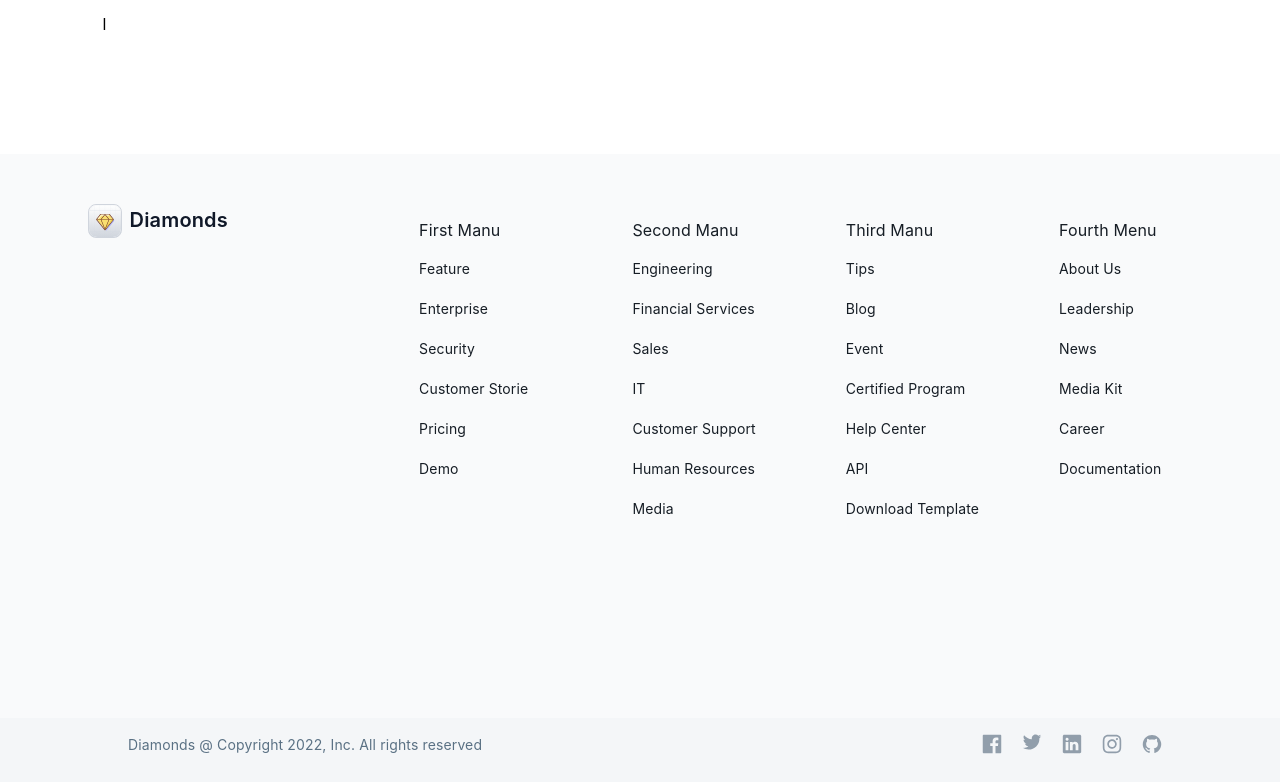
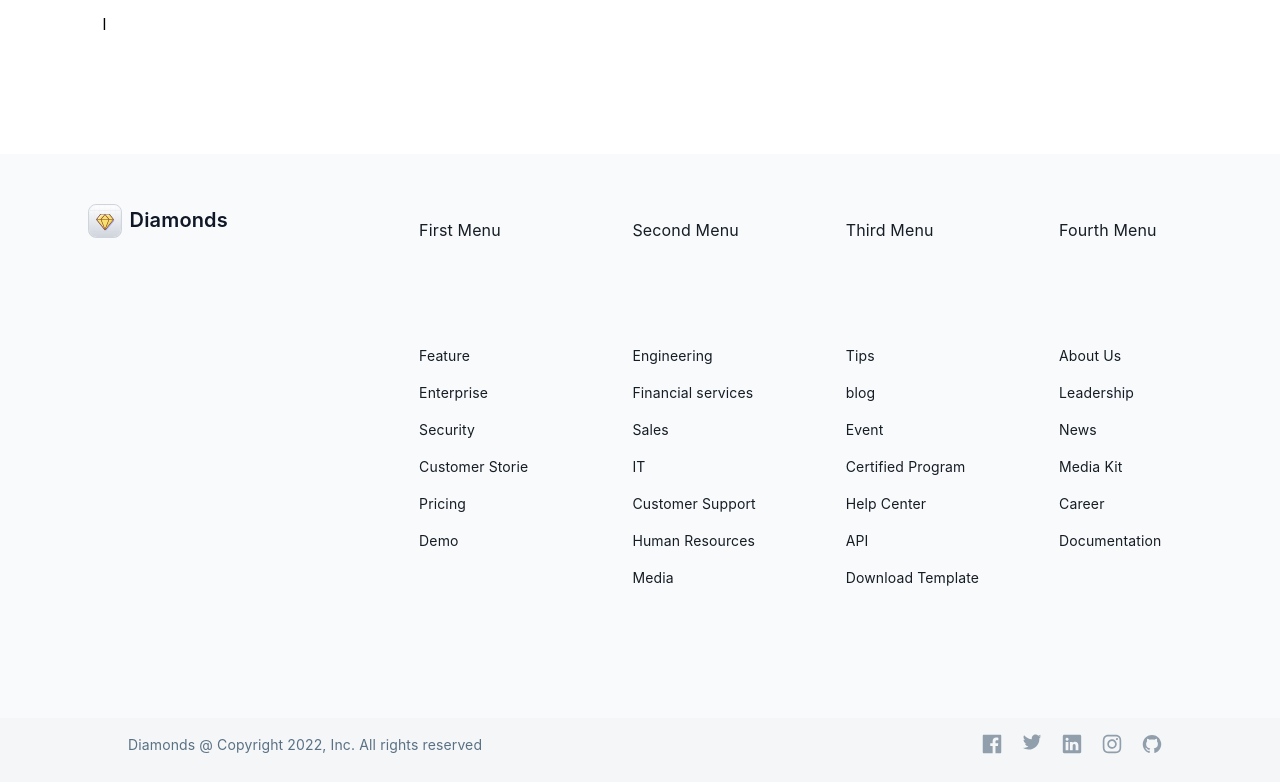
Before and after one commit to binyaalex/diamonds, a React (Create React App) app: page / in a window 1280 px wide. Shown: the part 746-1528 px from the top of the page. Built offline with nearby package versions, Linux system fonts and the light colour scheme.

Commit message:
added map to footer

```diff
--- a/src/components/footer/Footer.js
+++ b/src/components/footer/Footer.js
@@ -12,6 +12,47 @@ import Linkedin from "../../assets/images/linkedin.svg";
 import Instagram from "../../assets/images/instagram.svg";
 import Github from "../../assets/images/github.svg";
 import { ReactComponent as Diamond } from "../../assets/icons/logo.svg";
+
+// data
+
+const labels = ["First Menu", "Second Menu", "Third Menu", "Fourth Menu"];
+const firstMenuData = [
+  "Feature",
+  "Enterprise",
+  "Security",
+  "Customer Storie",
+  "Pricing",
+  "Demo",
+];
+
+const secondMenuData = [
+  "Engineering",
+  "Financial services",
+  "Sales",
+  "IT",
+  "Customer Support",
+  "Human Resources",
+  "Media",
+];
+
+const thirdMenuData = [
+  "Tips",
+  "blog",
+  "Event",
+  "Certified Program",
+  "Help Center",
+  "API",
+  "Download Template",
+];
+
+const fourthMenuData = [
+  "About Us",
+  "Leadership",
+  "News",
+  "Media Kit",
+  "Career",
+  "Documentation",
+];
 
 function Footer() {
   return (
@@ -60,14 +101,8 @@ function Footer() {
               paddingTop: 8,
             }}
           >
-            <Typography>
-              <Box
-                sx={{
-                  display: "grid",
-                  rowGap: 2,
-                  gridTemplateRows: "repeat(7, 1fr)",
-                }}
-              >
+            {/* lables */}
+            {labels.map((labels) => (
               <Typography
                 sx={{
                   fontWeight: 400,
@@ -75,10 +110,23 @@ function Footer() {
                   textDecoration: "none",
                   fontFamily: ["Inter"],
                   fontSize: 16,
+                  height: 0,
                 }}
               >
-                  First Manu
+                {labels}
               </Typography>
+            ))}
+            {/* lables */}
+
+            <Typography>
+              <Box
+                sx={{
+                  display: "grid",
+                  rowGap: 2,
+                  // gridTemplateRows: "repeat(7, 1fr)",
+                }}
+              >
+                {firstMenuData.map((firstMenuData) => (
                   <Typography
                     sx={{
                       fontWeight: 400,
@@ -88,8 +136,21 @@ function Footer() {
                       fontSize: 14,
                     }}
                   >
-                  Feature
+                    {firstMenuData}
                   </Typography>
+                ))}
+              </Box>
+            </Typography>
+
+            <Typography>
+              <Box
+                sx={{
+                  display: "grid",
+                  rowGap: 2,
+                  // gridTemplateRows: "repeat(7, 1fr)",
+                }}
+              >
+                {secondMenuData.map((secondMenuData) => (
                   <Typography
                     sx={{
                       fontWeight: 400,
@@ -99,8 +160,21 @@ function Footer() {
                       fontSize: 14,
                     }}
                   >
-                  Enterprise
+                    {secondMenuData}
                   </Typography>
+                ))}
+              </Box>
+            </Typography>
+
+            <Typography>
+              <Box
+                sx={{
+                  display: "grid",
+                  rowGap: 2,
+                  // gridTemplateRows: "repeat(7, 1fr)",
+                }}
+              >
+                {thirdMenuData.map((thirdMenuData) => (
                   <Typography
                     sx={{
                       fontWeight: 400,
@@ -110,8 +184,21 @@ function Footer() {
                       fontSize: 14,
                     }}
                   >
-                  Security
+                    {thirdMenuData}
                   </Typography>
+                ))}
+              </Box>
+            </Typography>
+
+            <Typography>
+              <Box
+                sx={{
+                  display: "grid",
+                  rowGap: 2,
+                  // gridTemplateRows: "repeat(7, 1fr)",
+                }}
+              >
+                {fourthMenuData.map((fourthMenuData) => (
                   <Typography
                     sx={{
                       fontWeight: 400,
@@ -121,313 +208,9 @@ function Footer() {
                       fontSize: 14,
                     }}
                   >
-                  Customer Storie
+                    {fourthMenuData}
                   </Typography>
-                <Typography
-                  sx={{
-                    fontWeight: 400,
-                    color: "#161D25",
-                    textDecoration: "none",
-                    fontFamily: ["Inter"],
-                    fontSize: 14,
-                  }}
-                >
-                  Pricing
-                </Typography>
-                <Typography
-                  sx={{
-                    fontWeight: 400,
-                    color: "#161D25",
-                    textDecoration: "none",
-                    fontFamily: ["Inter"],
-                    fontSize: 14,
-                  }}
-                >
-                  Demo
-                </Typography>
-              </Box>
-            </Typography>
-            <Typography>
-              <Box
-                sx={{
-                  display: "grid",
-                  rowGap: 2,
-                  gridTemplateRows: "repeat(8, 1fr)",
-                }}
-              >
-                <Typography
-                  sx={{
-                    fontWeight: 400,
-                    color: "#161D25",
-                    textDecoration: "none",
-                    fontFamily: ["Inter"],
-                    fontSize: 16,
-                  }}
-                >
-                  Second Manu
-                </Typography>
-                <Typography
-                  sx={{
-                    fontWeight: 400,
-                    color: "#161D25",
-                    textDecoration: "none",
-                    fontFamily: ["Inter"],
-                    fontSize: 14,
-                  }}
-                >
-                  Engineering
-                </Typography>
-                <Typography
-                  sx={{
-                    fontWeight: 400,
-                    color: "#161D25",
-                    textDecoration: "none",
-                    fontFamily: ["Inter"],
-                    fontSize: 14,
-                  }}
-                >
-                  Financial Services
-                </Typography>
-                <Typography
-                  sx={{
-                    fontWeight: 400,
-                    color: "#161D25",
-                    textDecoration: "none",
-                    fontFamily: ["Inter"],
-                    fontSize: 14,
-                  }}
-                >
-                  Sales
-                </Typography>
-                <Typography
-                  sx={{
-                    fontWeight: 400,
-                    color: "#161D25",
-                    textDecoration: "none",
-                    fontFamily: ["Inter"],
-                    fontSize: 14,
-                  }}
-                >
-                  IT
-                </Typography>
-                <Typography
-                  sx={{
-                    fontWeight: 400,
-                    color: "#161D25",
-                    textDecoration: "none",
-                    fontFamily: ["Inter"],
-                    fontSize: 14,
-                  }}
-                >
-                  Customer Support
-                </Typography>
-                <Typography
-                  sx={{
-                    fontWeight: 400,
-                    color: "#161D25",
-                    textDecoration: "none",
-                    fontFamily: ["Inter"],
-                    fontSize: 14,
-                  }}
-                >
-                  Human Resources
-                </Typography>
-                <Typography
-                  sx={{
-                    fontWeight: 400,
-                    color: "#161D25",
-                    textDecoration: "none",
-                    fontFamily: ["Inter"],
-                    fontSize: 14,
-                  }}
-                >
-                  Media
-                </Typography>
-              </Box>
-            </Typography>
-            <Typography>
-              <Box
-                sx={{
-                  display: "grid",
-                  rowGap: 2,
-                  gridTemplateRows: "repeat(8, 1fr)",
-                }}
-              >
-                <Typography
-                  sx={{
-                    fontWeight: 400,
-                    color: "#161D25",
-                    textDecoration: "none",
-                    fontFamily: ["Inter"],
-                    fontSize: 16,
-                  }}
-                >
-                  Third Manu
-                </Typography>
-                <Typography
-                  sx={{
-                    fontWeight: 400,
-                    color: "#161D25",
-                    textDecoration: "none",
-                    fontFamily: ["Inter"],
-                    fontSize: 14,
-                  }}
-                >
-                  Tips
-                </Typography>
-                <Typography
-                  sx={{
-                    fontWeight: 400,
-                    color: "#161D25",
-                    textDecoration: "none",
-                    fontFamily: ["Inter"],
-                    fontSize: 14,
-                  }}
-                >
-                  Blog
-                </Typography>
-                <Typography
-                  sx={{
-                    fontWeight: 400,
-                    color: "#161D25",
-                    textDecoration: "none",
-                    fontFamily: ["Inter"],
-                    fontSize: 14,
-                  }}
-                >
-                  Event
-                </Typography>
-                <Typography
-                  sx={{
-                    fontWeight: 400,
-                    color: "#161D25",
-                    textDecoration: "none",
-                    fontFamily: ["Inter"],
-                    fontSize: 14,
-                  }}
-                >
-                  Certified Program
-                </Typography>
-                <Typography
-                  sx={{
-                    fontWeight: 400,
-                    color: "#161D25",
-                    textDecoration: "none",
-                    fontFamily: ["Inter"],
-                    fontSize: 14,
-                  }}
-                >
-                  Help Center
-                </Typography>
-                <Typography
-                  sx={{
-                    fontWeight: 400,
-                    color: "#161D25",
-                    textDecoration: "none",
-                    fontFamily: ["Inter"],
-                    fontSize: 14,
-                  }}
-                >
-                  API
-                </Typography>
-                <Typography
-                  sx={{
-                    fontWeight: 400,
-                    color: "#161D25",
-                    textDecoration: "none",
-                    fontFamily: ["Inter"],
-                    fontSize: 14,
-                  }}
-                >
-                  Download Template
-                </Typography>
-              </Box>
-            </Typography>
-            <Typography>
-              <Box
-                sx={{
-                  display: "grid",
-                  rowGap: 2,
-                  gridTemplateRows: "repeat(7, 1fr)",
-                }}
-              >
-                <Typography
-                  sx={{
-                    fontWeight: 400,
-                    color: "#161D25",
-                    textDecoration: "none",
-                    fontFamily: ["Inter"],
-                    fontSize: 16,
-                  }}
-                >
-                  Fourth Menu
-                </Typography>
-                <Typography
-                  sx={{
-                    fontWeight: 400,
-                    color: "#161D25",
-                    textDecoration: "none",
-                    fontFamily: ["Inter"],
-                    fontSize: 14,
-                  }}
-                >
-                  About Us
-                </Typography>
-                <Typography
-                  sx={{
-                    fontWeight: 400,
-                    color: "#161D25",
-                    textDecoration: "none",
-                    fontFamily: ["Inter"],
-                    fontSize: 14,
-                  }}
-                >
-                  Leadership
-                </Typography>
-                <Typography
-                  sx={{
-                    fontWeight: 400,
-                    color: "#161D25",
-                    textDecoration: "none",
-                    fontFamily: ["Inter"],
-                    fontSize: 14,
-                  }}
-                >
-                  News
-                </Typography>
-                <Typography
-                  sx={{
-                    fontWeight: 400,
-                    color: "#161D25",
-                    textDecoration: "none",
-                    fontFamily: ["Inter"],
-                    fontSize: 14,
-                  }}
-                >
-                  Media Kit
-                </Typography>
-                <Typography
-                  sx={{
-                    fontWeight: 400,
-                    color: "#161D25",
-                    textDecoration: "none",
-                    fontFamily: ["Inter"],
-                    fontSize: 14,
-                  }}
-                >
-                  Career
-                </Typography>
-                <Typography
-                  sx={{
-                    fontWeight: 400,
-                    color: "#161D25",
-                    textDecoration: "none",
-                    fontFamily: ["Inter"],
-                    fontSize: 14,
-                  }}
-                >
-                  Documentation
-                </Typography>
+                ))}
               </Box>
             </Typography>
           </Box>
```
Lines whose indentation alone changed are shown as unchanged.
